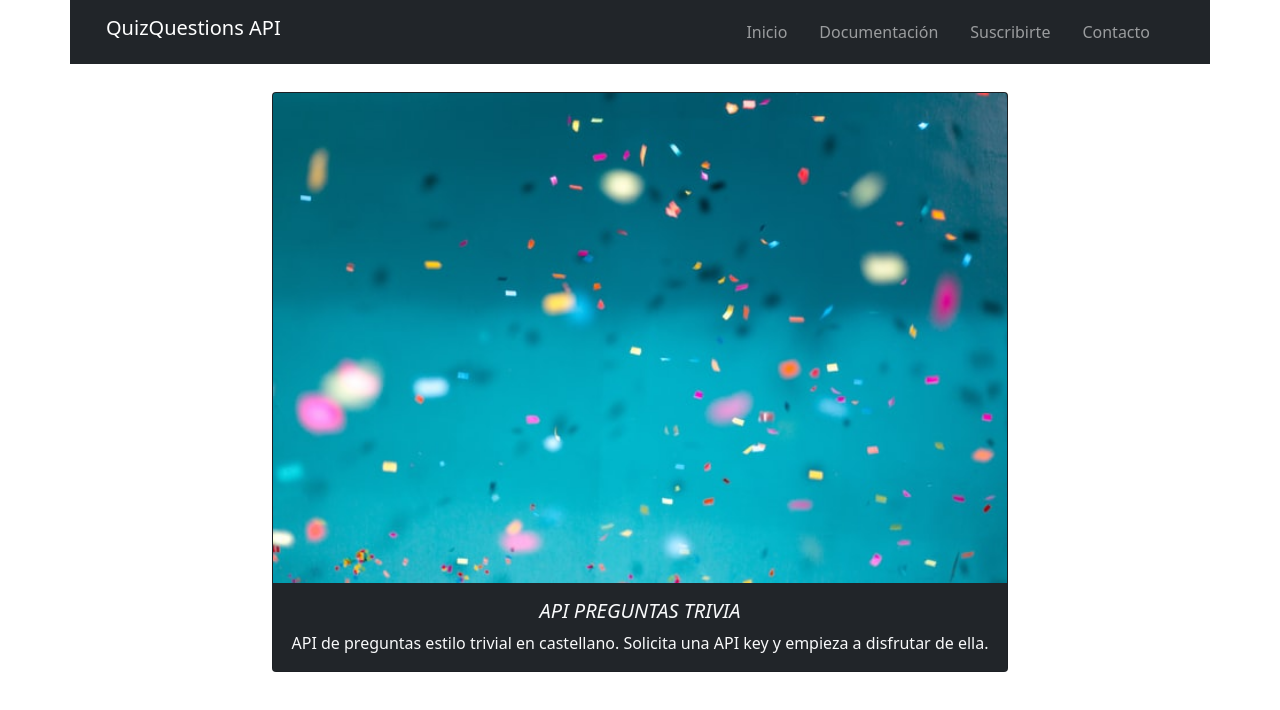
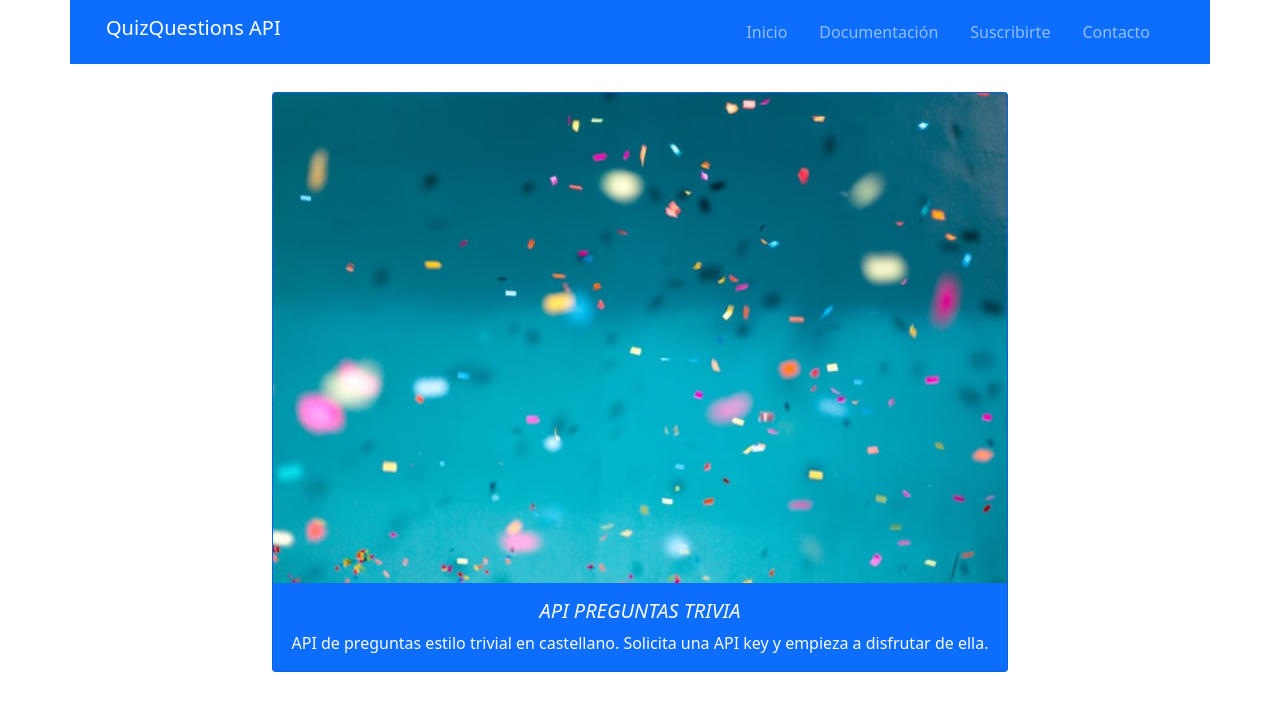
Before and after one commit to jorgeAgoiz/test-app-vite, a React (Vite) app: page / in a window 1280 px wide. Shown: the top 710 px of the page. Built offline with nearby package versions, Linux system fonts and the light colour scheme.

Commit message:
Little modify

```diff
--- a/src/components/Contact/Contact.tsx
+++ b/src/components/Contact/Contact.tsx
@@ -4,7 +4,7 @@ const Contact = () => {
 
 	return (
 		<div>
-            Contacto
+			<h1 className="text-primary" >Contacto</h1>
 		</div>
 	)
 }
--- a/src/components/Header/Header.tsx
+++ b/src/components/Header/Header.tsx
@@ -7,7 +7,7 @@ const Header = (): JSX.Element => {
 
 	return (
 		<Row>
-			<Navbar collapseOnSelect expand="md" bg="dark" variant="dark">
+			<Navbar collapseOnSelect expand="md" bg="primary" variant="dark">
 				<Container>
 					<Navbar.Brand className='mb-2'>
 						QuizQuestions API
--- a/src/components/Home/Home.tsx
+++ b/src/components/Home/Home.tsx
@@ -7,7 +7,7 @@ const Home = () => {
 		<>
 			<Row xs={1} md={2} lg={2} xl={2} className="g-4 mt-1 justify-content-center">
 				<Col md={10} lg={8} xl={8}>
-					<Card bg='dark' className='text-light' >
+					<Card bg='primary' className='text-light' >
 						<Card.Img
 							variant="top"
 							src="../images/mainPic.jpg"
```
